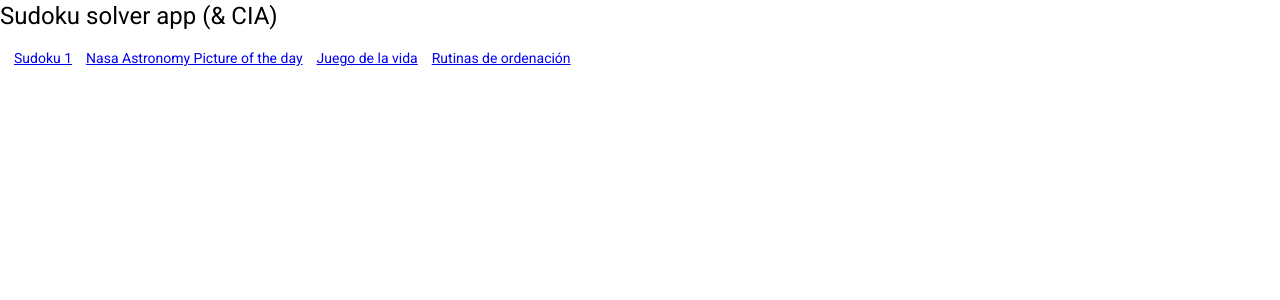
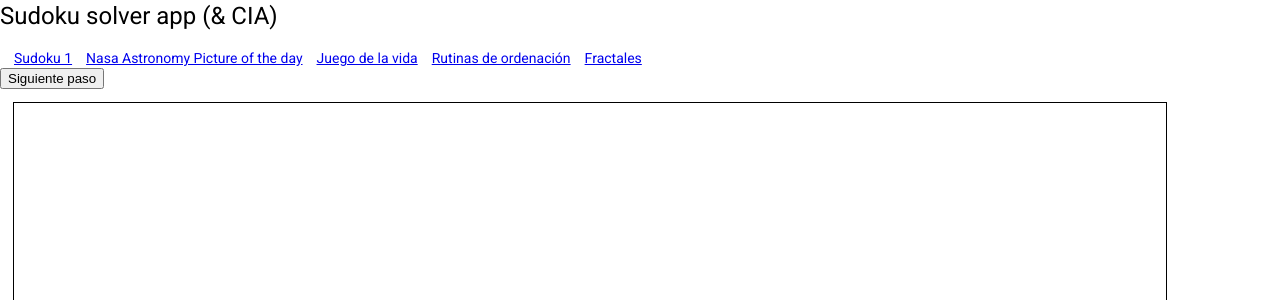
Before and after one commit to ramirorf/angular-sudoku, an Angular app: page /fractales in a window 1280 px wide. Before the commit this address led to /. Shown: the top 300 px of the page. Built offline with nearby package versions, Linux system fonts and the light colour scheme.

Commit message:
componente fractal y ejemplo de dibujo

```diff
--- a/src/app/app-routing.module.ts
+++ b/src/app/app-routing.module.ts
@@ -1,5 +1,6 @@
 import { NgModule } from '@angular/core';
 import { RouterModule, Routes } from '@angular/router';
+import { FractalesComponent } from './fractales/fractales.component';
 import { JuegoVidaComponent } from './juego-vida/juego-vida.component';
 import { NasaApodComponent } from './nasa-apod/nasa-apod.component';
 import { SortComponent } from './sort/sort.component';
@@ -10,6 +11,7 @@ const routes: Routes = [
   { path: 'nasa-apod', component: NasaApodComponent },
   { path: 'juego-vida', component: JuegoVidaComponent },
   { path: 'sort', component: SortComponent },
+  { path: 'fractales', component: FractalesComponent }
 ];
 
 @NgModule({
--- a/src/app/app.component.html
+++ b/src/app/app.component.html
@@ -6,6 +6,7 @@
     <a routerLink="/nasa-apod">Nasa Astronomy Picture of the day</a>
     <a routerLink="/juego-vida">Juego de la vida</a>
     <a routerLink="/sort">Rutinas de ordenación</a>
+    <a routerLink="/fractales">Fractales</a>
 </nav>
 
 <router-outlet></router-outlet>
--- a/src/app/app.module.ts
+++ b/src/app/app.module.ts
@@ -13,6 +13,7 @@ import { MatFormFieldModule } from '@angular/material/form-field';
 import { MatInputModule } from '@angular/material/input';
 import { JuegoVidaComponent } from './juego-vida/juego-vida.component';
 import { SortComponent } from './sort/sort.component';
+import { FractalesComponent } from './fractales/fractales.component';
 
 @NgModule({
   declarations: [
@@ -20,7 +21,8 @@ import { SortComponent } from './sort/sort.component';
     Sudoku1Component,
     NasaApodComponent,
     JuegoVidaComponent,
-    SortComponent
+    SortComponent,
+    FractalesComponent
   ],
   imports: [
     BrowserModule,
--- /dev/null
+++ b/src/app/fractales/fractales.component.css
@@ -0,0 +1,8 @@
+
+#fractal-canvas {
+    border:1px solid #000000;
+    width: 90%;
+    height: 75%;
+    margin-top: 1%;
+    margin-left: 1%;
+}
--- /dev/null
+++ b/src/app/fractales/fractales.component.html
@@ -0,0 +1,6 @@
+
+<div>
+    <button (click)="onSiguientePaso()">Siguiente paso</button>
+</div>
+
+<canvas id="fractal-canvas" width="1000" height="1000"></canvas>
--- /dev/null
+++ b/src/app/fractales/fractales.component.ts
@@ -0,0 +1,27 @@
+import { Component, ElementRef, OnInit, ViewChild } from '@angular/core';
+
+@Component({
+  selector: 'app-fractales',
+  templateUrl: './fractales.component.html',
+  styleUrls: ['./fractales.component.css']
+})
+export class FractalesComponent implements OnInit {
+
+  constructor() { }
+
+  ngOnInit(): void {
+  }
+
+  onSiguientePaso(): void {
+    // obtener el contexto de dibujo 2d del canvas
+    let canvas = document.getElementById('fractal-canvas') as HTMLCanvasElement;
+    let ctx = canvas.getContext('2d');
+    if (ctx) {
+      // dibujar línea
+      ctx.moveTo(0, 0);
+      ctx.lineTo(200, 100);
+      ctx.stroke();
+    }
+  }
+
+}
--- a/tsconfig.json
+++ b/tsconfig.json
@@ -24,7 +24,6 @@
     ]
   },
   "angularCompilerOptions": {
-    "enableIvy": false,
     "enableI18nLegacyMessageIdFormat": false,
     "strictInjectionParameters": true,
     "strictInputAccessModifiers": true,
```
Also changed, not shown: 2 other files (tests, documents, lock files or other folders).
